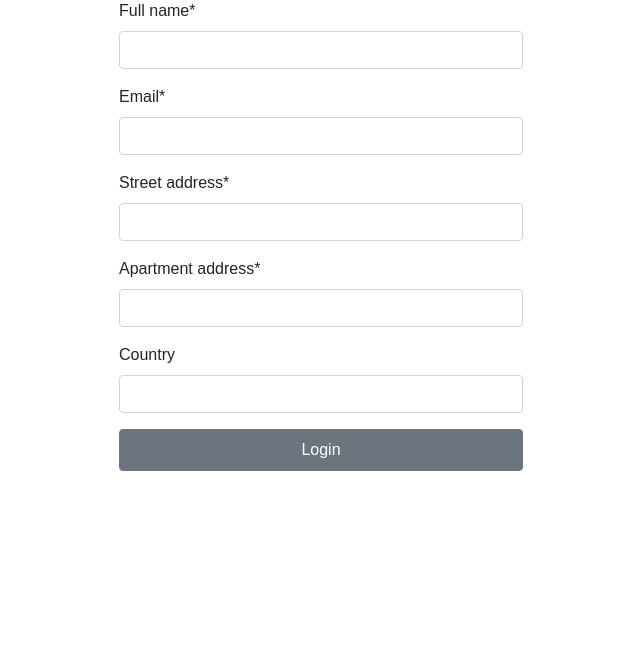
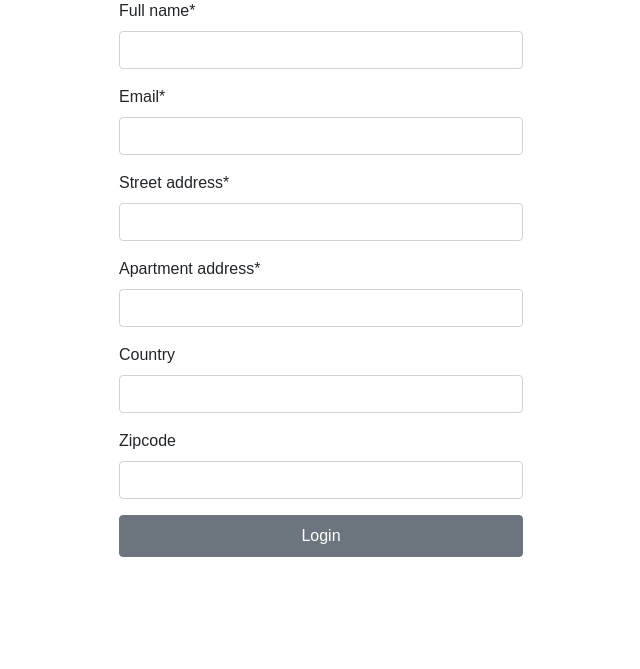
Before and after one commit to nyckolas-python/django-htmx, a Django app: page /payment/shipping/ in a window 1280 px wide. Shown: the part 259-928 px from the top of the page, without its empty margins (319-959 px from the left). Before the commit the page ends 730 px from the top, so only its background shows below. Run offline with Django 5.2, Linux system fonts and the light colour scheme; the visitor is signed in with stand-in values (Sample User, id 1); data that the repository does not hold is empty; parts of the project's set-up code (start-up, migrations or seed data) failed here and were passed over; some libraries are stand-ins or nearby versions.

Commit message:
chore: rename zip to zipcode after migration

```diff
--- a/corp/payment/forms.py
+++ b/corp/payment/forms.py
@@ -6,5 +6,5 @@
 class ShippingAddressForm(forms.ModelForm):
     class Meta:
         model = ShippingAddress
-        fields = ['full_name', 'email', 'street_address', 'apartment_address', 'country','zip']
+        fields = ['full_name', 'email', 'street_address', 'apartment_address', 'country','zipcode']
         exclude = ['user']
--- a/corp/payment/templates/payment/checkout.html
+++ b/corp/payment/templates/payment/checkout.html
@@ -48,7 +48,7 @@
                     </div>
                     <br>
                     <div class="form-field">
-                        <input class="form-control" id="zipcode" type="text" placeholder="Zip code (Optional)" autocomplete="off" value="{{shipping_address.zip}}">
+                        <input class="form-control" id="zipcode" type="text" placeholder="Zip code (Optional)" autocomplete="off" value="{{shipping_address.zipcode}}">
                     </div>
                 </div>
                 <br>
--- a/corp/payment/views.py
+++ b/corp/payment/views.py
@@ -63,7 +63,7 @@
                 'street_address': street_address,
                 'apartment_address': apartment_address,
                 'country': country,
-                'zip': zipcode
+                'zipcode': zipcode
             }
         )
 
```
